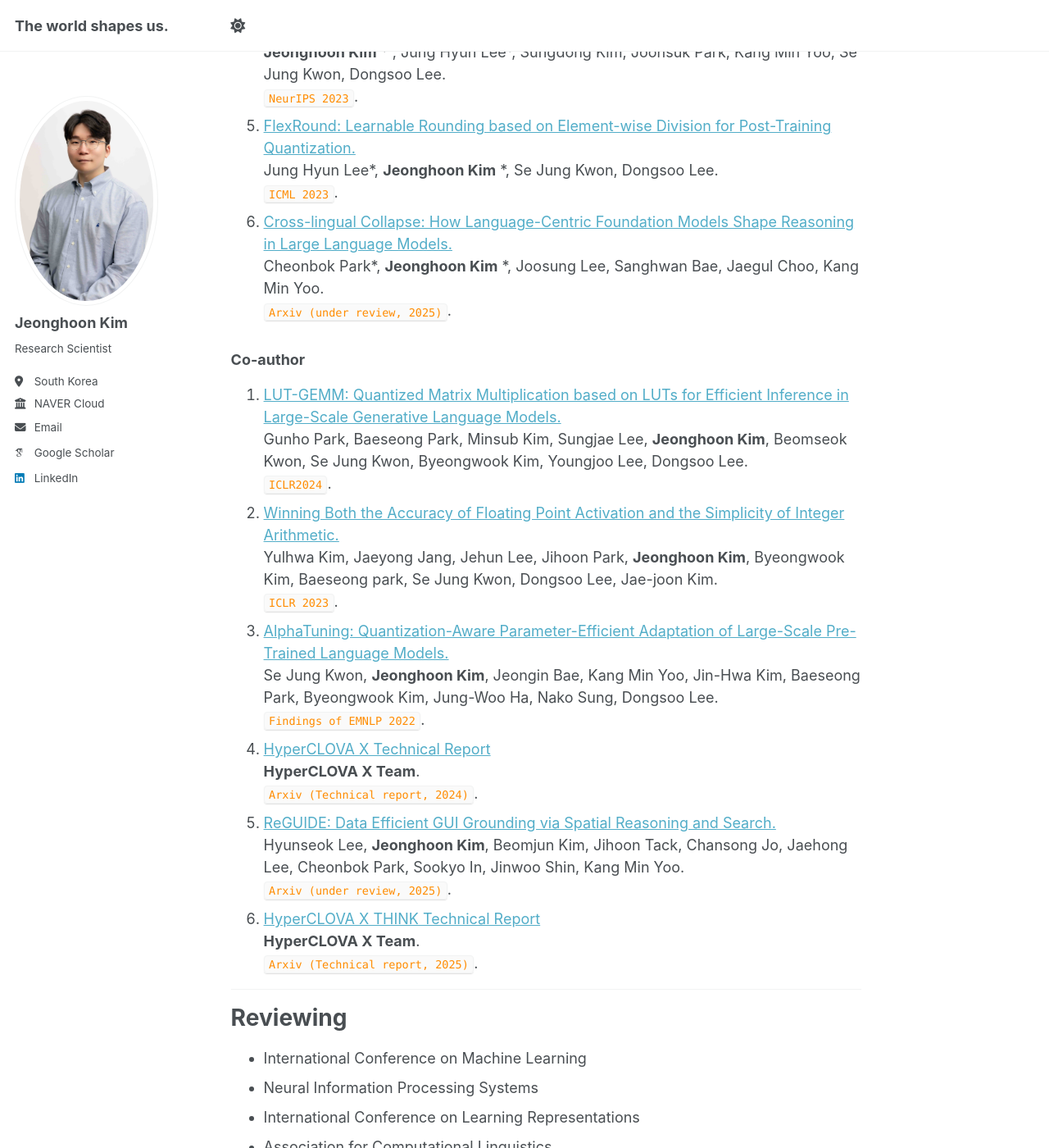
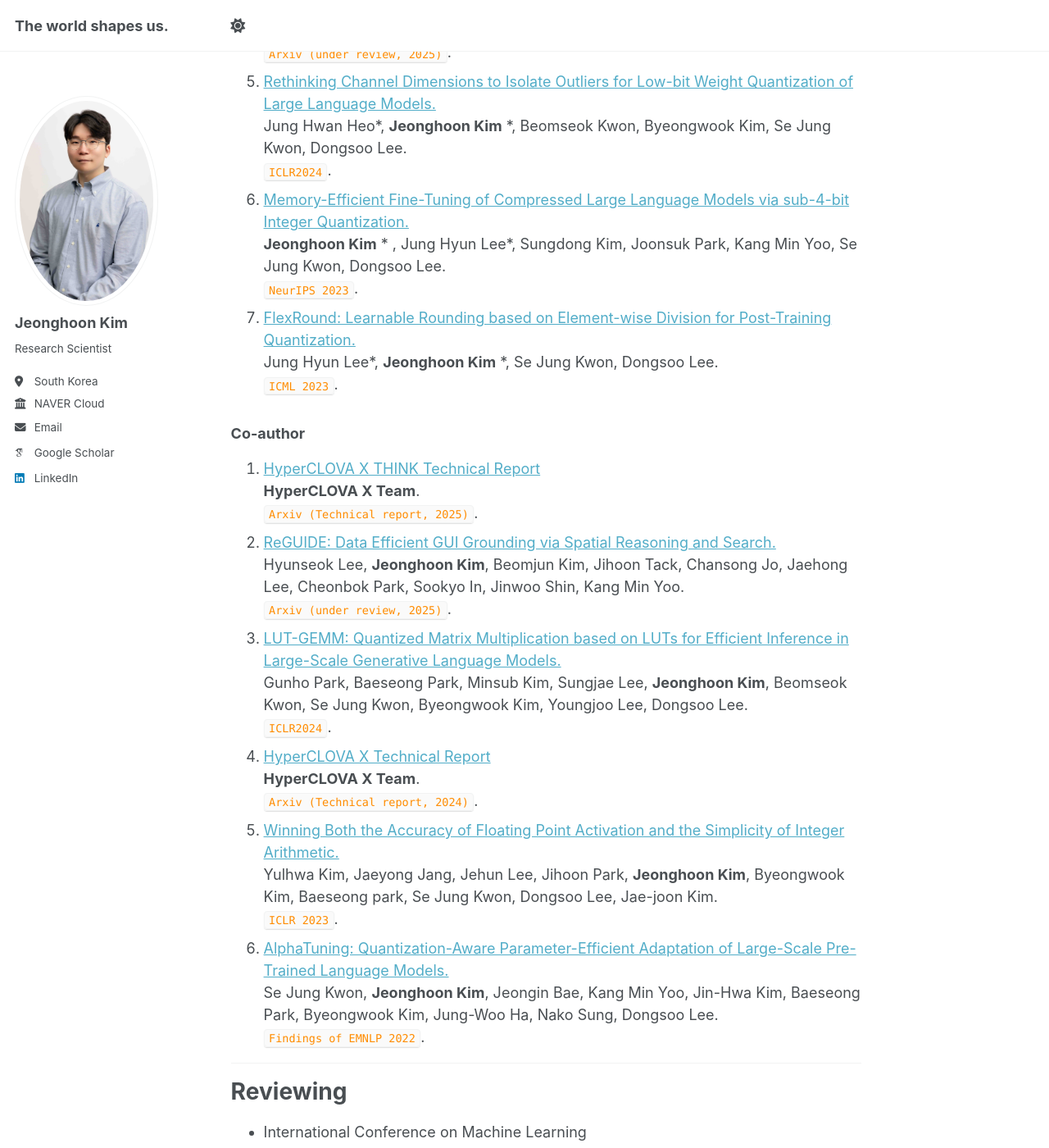
Before and after one commit to penpaperkeycode/penpaperkeycode.github.io, a Jekyll site: the page built from _pages/about.md, in a window 1280 px wide and 1400 px high, scrolled down 1641 px. Shown: the whole window at 82% size. Built offline with Jekyll 4.4.1, drawn with Linux system fonts in a browser that asks for light colours; some web fonts are replaced; some of the changed text lies outside the part shown.

Commit message:
Update about.md

```diff
--- a/_pages/about.md
+++ b/_pages/about.md
@@ -42,39 +42,43 @@ Publications
 2. [LRQ: Optimizing Post-Training Quantization for Large Language Models by Learning Low-Rank Weight-Scaling Matrices.](https://arxiv.org/abs/2407.11534)
 Jung Hyun Lee*, **Jeonghoon Kim** *, June Yong Yang, Se Jung Kwon, Eunho Yang, Dongsoo Lee.
   <code style="color : darkorange">NAACL 2025</code>.
-3. [Rethinking Channel Dimensions to Isolate Outliers for Low-bit Weight Quantization of Large Language Models.](https://arxiv.org/abs/2309.15531)
-Jung Hwan Heo*, **Jeonghoon Kim** *, Beomseok Kwon, Byeongwook Kim, Se Jung Kwon, Dongsoo Lee.
-<code style="color : darkorange">ICLR2024</code>.
-4. [Memory-Efficient Fine-Tuning of Compressed Large Language Models via sub-4-bit Integer Quantization.](https://arxiv.org/abs/2305.14152)
-**Jeonghoon Kim** * , Jung Hyun Lee*, Sungdong Kim, Joonsuk Park, Kang Min Yoo, Se Jung Kwon, Dongsoo Lee.
-  <code style="color : darkorange">NeurIPS 2023</code>.
-5. [FlexRound: Learnable Rounding based on Element-wise Division for Post-Training Quantization.](https://arxiv.org/abs/2306.00317)
-Jung Hyun Lee*, **Jeonghoon Kim** *, Se Jung Kwon, Dongsoo Lee.
-<code style="color : darkorange">ICML 2023</code>.
 6. [Cross-lingual Collapse: How Language-Centric Foundation Models Shape Reasoning in Large Language Models.](https://arxiv.org/abs/2506.05850)
 Cheonbok Park*, **Jeonghoon Kim** *, Joosung Lee, Sanghwan Bae, Jaegul Choo, Kang Min Yoo.
 <code style="color : darkorange">Arxiv (under review, 2025)</code>.
+7. Exploiting Vocabulary Frequency Imbalance in Language Model Pre-training.
+Woojin Chung, **Jeonghoon Kim**
+<code style="color : darkorange">Arxiv (under review, 2025)</code>.
+4. [Rethinking Channel Dimensions to Isolate Outliers for Low-bit Weight Quantization of Large Language Models.](https://arxiv.org/abs/2309.15531)
+Jung Hwan Heo*, **Jeonghoon Kim** *, Beomseok Kwon, Byeongwook Kim, Se Jung Kwon, Dongsoo Lee.
+<code style="color : darkorange">ICLR2024</code>.
+5. [Memory-Efficient Fine-Tuning of Compressed Large Language Models via sub-4-bit Integer Quantization.](https://arxiv.org/abs/2305.14152)
+**Jeonghoon Kim** * , Jung Hyun Lee*, Sungdong Kim, Joonsuk Park, Kang Min Yoo, Se Jung Kwon, Dongsoo Lee.
+  <code style="color : darkorange">NeurIPS 2023</code>.
+6. [FlexRound: Learnable Rounding based on Element-wise Division for Post-Training Quantization.](https://arxiv.org/abs/2306.00317)
+Jung Hyun Lee*, **Jeonghoon Kim** *, Se Jung Kwon, Dongsoo Lee.
+<code style="color : darkorange">ICML 2023</code>.
 
 
 ### Co-author
-7. [LUT-GEMM: Quantized Matrix Multiplication based on LUTs for Efficient Inference in Large-Scale Generative Language Models.](https://arxiv.org/abs/2206.09557)
+8. [HyperCLOVA X THINK Technical Report](https://arxiv.org/abs/2506.22403)
+**HyperCLOVA X Team**.
+<code style="color : darkorange">Arxiv (Technical report, 2025)</code>.
+9. [ReGUIDE: Data Efficient GUI Grounding via Spatial Reasoning and Search.](https://arxiv.org/abs/2505.15259)
+Hyunseok Lee, **Jeonghoon Kim**, Beomjun Kim, Jihoon Tack, Chansong Jo, Jaehong Lee, Cheonbok Park, Sookyo In, Jinwoo Shin, Kang Min Yoo.
+ <code style="color : darkorange">Arxiv (under review, 2025)</code>.
+10. [LUT-GEMM: Quantized Matrix Multiplication based on LUTs for Efficient Inference in Large-Scale Generative Language Models.](https://arxiv.org/abs/2206.09557)
 Gunho Park, Baeseong Park, Minsub Kim, Sungjae Lee, **Jeonghoon Kim**, Beomseok Kwon, Se Jung Kwon, Byeongwook Kim, Youngjoo Lee, Dongsoo Lee.
  <code style="color : darkorange">ICLR2024</code>.
-8. [Winning Both the Accuracy of Floating Point Activation and the Simplicity of Integer Arithmetic.](https://openreview.net/forum?id=z92lBy1ehjI)
+11. [HyperCLOVA X Technical Report](https://arxiv.org/abs/2404.01954)
+**HyperCLOVA X Team**.
+<code style="color : darkorange">Arxiv (Technical report, 2024)</code>.
+12. [Winning Both the Accuracy of Floating Point Activation and the Simplicity of Integer Arithmetic.](https://openreview.net/forum?id=z92lBy1ehjI)
 Yulhwa Kim, Jaeyong Jang, Jehun Lee, Jihoon Park, **Jeonghoon Kim**, Byeongwook Kim, Baeseong park, Se Jung Kwon, Dongsoo Lee, Jae-joon Kim.
  <code style="color : darkorange">ICLR 2023</code>.
-9. [AlphaTuning: Quantization-Aware Parameter-Efficient Adaptation of Large-Scale Pre-Trained Language Models.](https://arxiv.org/abs/2210.03858)
+13. [AlphaTuning: Quantization-Aware Parameter-Efficient Adaptation of Large-Scale Pre-Trained Language Models.](https://arxiv.org/abs/2210.03858)
 Se Jung Kwon, **Jeonghoon Kim**, Jeongin Bae, Kang Min Yoo, Jin-Hwa Kim, Baeseong Park, Byeongwook Kim, Jung-Woo Ha, Nako Sung, Dongsoo Lee.
  <code style="color : darkorange">Findings of EMNLP 2022</code>.
-10. [HyperCLOVA X Technical Report](https://arxiv.org/abs/2404.01954)
-**HyperCLOVA X Team**.
-<code style="color : darkorange">Arxiv (Technical report, 2024)</code>.
-11. [ReGUIDE: Data Efficient GUI Grounding via Spatial Reasoning and Search.](https://arxiv.org/abs/2505.15259)
-Hyunseok Lee, **Jeonghoon Kim**, Beomjun Kim, Jihoon Tack, Chansong Jo, Jaehong Lee, Cheonbok Park, Sookyo In, Jinwoo Shin, Kang Min Yoo.
- <code style="color : darkorange">Arxiv (under review, 2025)</code>.
-12. [HyperCLOVA X THINK Technical Report](https://arxiv.org/abs/2506.22403)
-**HyperCLOVA X Team**.
-<code style="color : darkorange">Arxiv (Technical report, 2025)</code>.
+
 
 -------
 
```
